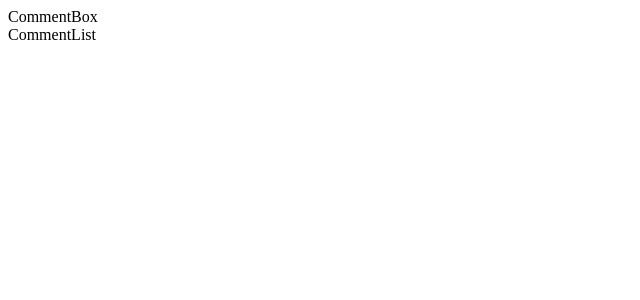
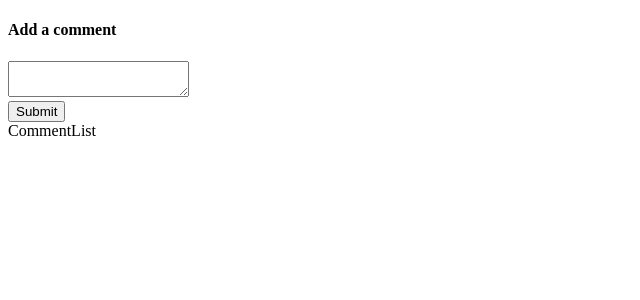
Before and after one commit to iingemar/advanced-react-and-redux, a React (Create React App) app in the folder testing-with-react/: page / in a window 1280 px wide. Shown: the top 300 px of the page, without its empty margins (0-640 px from the left). Built offline with nearby package versions, Linux system fonts and the light colour scheme.

Commit message:
CommentBox: added textarea and button

```diff
--- a/testing-with-react/src/components/CommentBox.js
+++ b/testing-with-react/src/components/CommentBox.js
@@ -1,7 +1,42 @@
 import React, { Component } from 'react';
 
-export default () => {
-    return (
-        <div>CommentBox</div>
-    );
-};
+export default class CommentBox extends Component {
+    state = {
+        comment: ''
+    };
+
+    handleChange = (event) => {
+        this.setState({
+            comment: event.target.value
+        })
+    };
+
+    handleSubmit = (event) => {
+        // Keep page from reloading
+        event.preventDefault();
+
+        // TODO Call action creator to save the comment
+        console.log('handleSubmit:', this.state.comment);
+
+        // Empty text area
+        this.setState({
+            comment: ''
+        });
+    };
+
+    render() {
+        console.log('render: CommentBox');
+        return (
+            <form onSubmit={this.handleSubmit}>
+                <h4>Add a comment</h4>
+                <textarea
+                    onChange={this.handleChange}
+                    value={this.state.comment}
+                />
+                <div>
+                    <button>Submit</button>
+                </div>
+            </form>
+        );
+    }
+}
--- a/testing-with-react/src/components/CommentList.js
+++ b/testing-with-react/src/components/CommentList.js
@@ -1,7 +1,10 @@
 import React, { Component } from 'react';
 
-export default () => {
-    return (
-        <div>CommentList</div>
-    );
-};
+
+export default class CommentList extends Component {
+    render() {
+        return (
+            <div>CommentList</div>
+        );
+    }
+}
```
Also changed, not shown: 2 other files (tests, documents, lock files or other folders).
